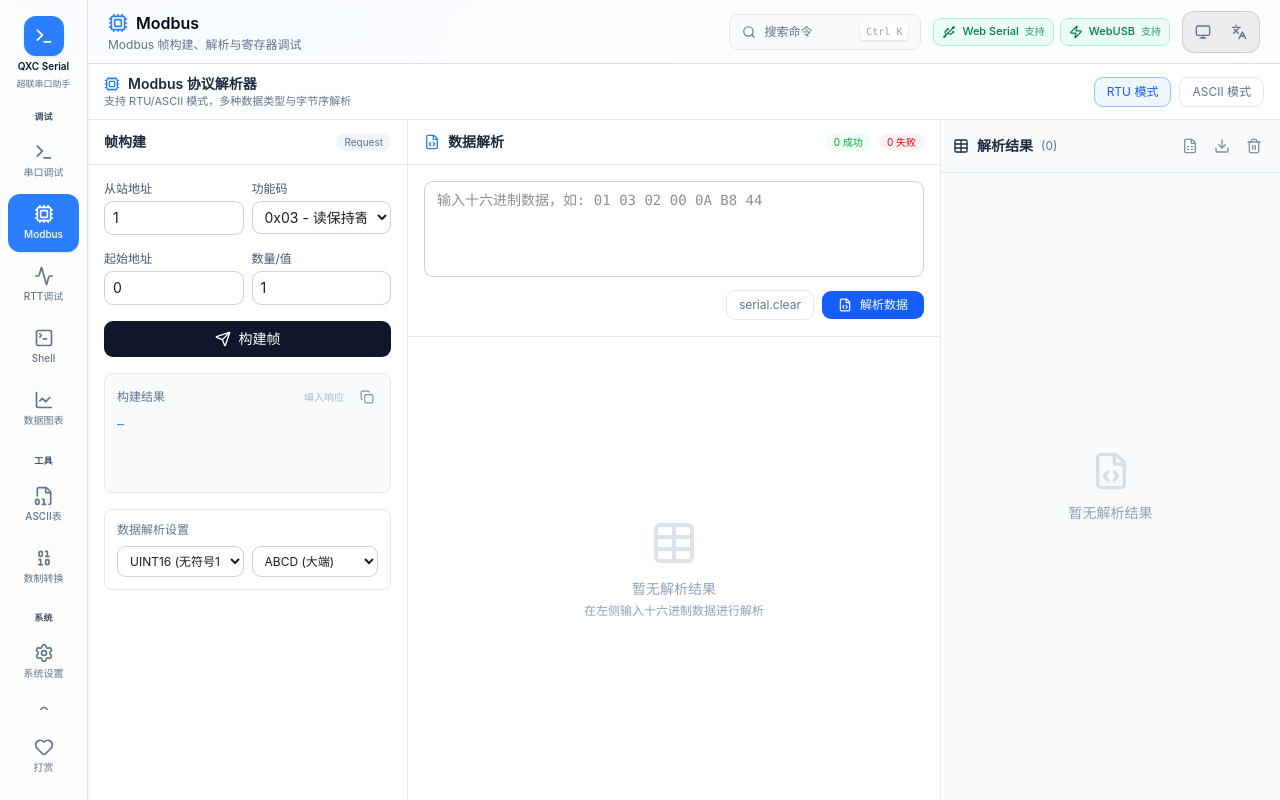
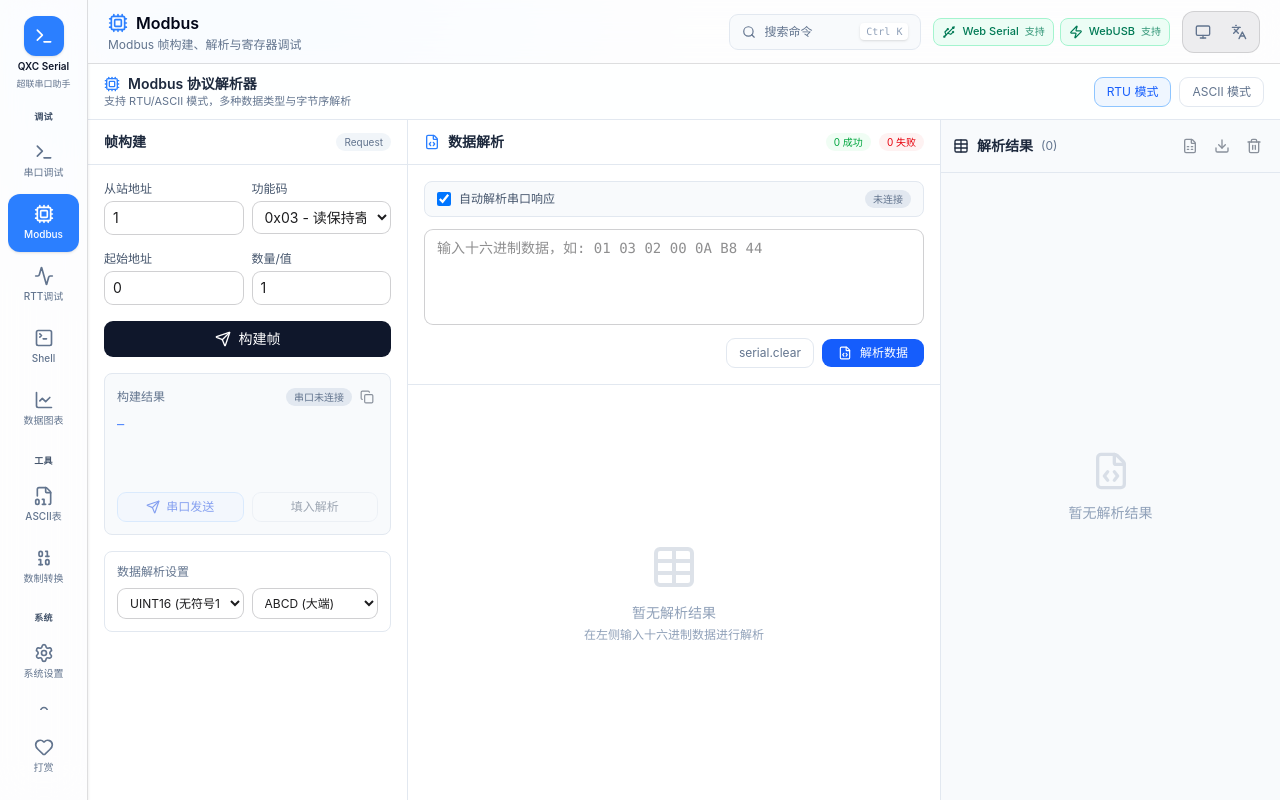
Before and after one commit to qxc4/qxc-serial-assistant, a Vue app: page /modbus in a window 1280 px wide. Built offline with nearby package versions, Linux system fonts and the light colour scheme; the HTML template or start-up script is replaced by a standard one.

Commit message:
feat: send modbus frames over serial

```diff
--- /dev/null
+++ b/src/features/modbus/frameParsing.ts
@@ -0,0 +1,25 @@
+import { ModbusAsciiParser, ModbusRtuParser } from '../../utils/modbus'
+import type { ModbusMode, ModbusParseResult } from '../../types/modbus'
+
+export function bytesToHexInput(bytes: number[] | Uint8Array): string {
+  return Array.from(bytes)
+    .map(byte => byte.toString(16).toUpperCase().padStart(2, '0'))
+    .join(' ')
+}
+
+export function parseCompleteModbusFrame(
+  data: number[] | Uint8Array,
+  mode: ModbusMode,
+  baudRate = 9600,
+): ModbusParseResult | null {
+  const bytes = Array.from(data)
+
+  if (mode === 'rtu') {
+    const parser = new ModbusRtuParser(baudRate)
+    parser.addData(bytes)
+    return parser.tryParse()
+  }
+
+  const parser = new ModbusAsciiParser()
+  return parser.addData(new TextDecoder().decode(new Uint8Array(bytes)))
+}
--- a/src/features/modbus/index.ts
+++ b/src/features/modbus/index.ts
@@ -1 +1,2 @@
 export * from './registerParsing'
+export * from './frameParsing'
--- a/src/views/ModbusView.vue
+++ b/src/views/ModbusView.vue
@@ -1,5 +1,5 @@
 <script setup lang="ts">
-import { ref, computed } from 'vue'
+import { ref, computed, onUnmounted } from 'vue'
 import {
   FileCode,
   Send,
@@ -16,14 +16,28 @@ import {
 } from 'lucide-vue-next'
 import { useSettingsStore } from '../stores/settings'
 import { useI18n } from '../composables/useI18n'
-import { ModbusParser, buildModbusFrame } from '../utils/modbus'
+import { useSerial } from '../composables/useSerial'
+import { buildModbusFrame } from '../utils/modbus'
 import { calculateAllChecksums } from '../utils/checksum'
 import { functionCodeNames } from '../types/modbus'
 import type { ModbusParseResult, ModbusMode } from '../types/modbus'
-import { parseRegisterData, type ByteOrder, type DataType, type RegisterValue } from '../features/modbus'
+import {
+  bytesToHexInput,
+  parseCompleteModbusFrame,
+  parseRegisterData,
+  type ByteOrder,
+  type DataType,
+  type RegisterValue,
+} from '../features/modbus'
 
 const settingsStore = useSettingsStore()
 const { t } = useI18n()
+const {
+  isConnected: isSerialConnected,
+  baudRate,
+  send: sendSerial,
+  onDataReceive,
+} = useSerial()
 
 /** 当前解析模式 */
 const parseMode = ref<ModbusMode>('rtu')
@@ -65,11 +79,12 @@ const buildSettings = ref({
 /** 构建结果 */
 const buildResult = ref('')
 
+const autoParseSerialResponse = ref(true)
+const isSendingModbusRequest = ref(false)
+const lastSerialResponseAt = ref<number | null>(null)
+
 /** 展开的解析结果 */
 const expandedResult = ref<string | null>(null)
-
-/** Modbus 解析器实例 */
-let parser: ModbusParser | null = null
 
 const successfulResultCount = computed(() => parseResults.value.filter(item => item.result?.success).length)
 const failedResultCount = computed(() => parseResults.value.filter(item => !item.result?.success).length)
@@ -111,6 +126,44 @@ const selectedFunctionCode = computed(() => {
   return functionCodeOptions.value.find(fc => fc.value === buildSettings.value.functionCode)
 })
 
+function appendParseResult(input: string, bytes: number[], result: ModbusParseResult | null, error?: string): void {
+  const item: ParseResultItem = {
+    id: `${Date.now()}-${Math.random().toString(36).substr(2, 9)}`,
+    timestamp: Date.now(),
+    input,
+    mode: parseMode.value,
+    result,
+    checksums: calculateAllChecksums(bytes),
+    registers: [],
+    error,
+  }
+
+  if (result && !result.success) {
+    item.error = result.error
+  }
+
+  if (result?.success && result.frame) {
+    const fc = result.frame.functionCode
+    if ([0x03, 0x04].includes(fc) && result.frame.data.length > 1) {
+      const byteCount = result.frame.data[0]
+      const registerData = result.frame.data.slice(1, 1 + byteCount)
+      item.registers = parseRegisterData(
+        registerData,
+        0,
+        dataTypeSettings.value.type,
+        dataTypeSettings.value.byteOrder,
+      )
+    }
+  }
+
+  parseResults.value.unshift(item)
+  expandedResult.value = item.id
+
+  if (parseResults.value.length > 100) {
+    parseResults.value = parseResults.value.slice(0, 100)
+  }
+}
+
 /**
  * 解析输入数据
  */
@@ -140,46 +193,8 @@ function handleParse() {
   }
 
   try {
-    parser = new ModbusParser(parseMode.value)
-
-    const result = parser.parse(bytes)
-    const checksums = calculateAllChecksums(bytes)
-
-    const item: ParseResultItem = {
-      id: `${Date.now()}-${Math.random().toString(36).substr(2, 9)}`,
-      timestamp: Date.now(),
-      input: inputHex.value.trim(),
-      mode: parseMode.value,
-      result,
-      checksums,
-      registers: []
-    }
-
-    if (result && !result.success) {
-      item.error = result.error
-    }
-
-    if (result?.success && result.frame) {
-      const fc = result.frame.functionCode
-      if ([0x03, 0x04].includes(fc) && result.frame.data.length > 1) {
-        const byteCount = result.frame.data[0]
-        const registerData = result.frame.data.slice(1, 1 + byteCount)
-        const startAddr = 0
-        item.registers = parseRegisterData(
-          registerData,
-          startAddr,
-          dataTypeSettings.value.type,
-          dataTypeSettings.value.byteOrder
-        )
-      }
-    }
-
-    parseResults.value.unshift(item)
-    expandedResult.value = item.id
-
-    if (parseResults.value.length > 100) {
-      parseResults.value = parseResults.value.slice(0, 100)
-    }
+    const result = parseCompleteModbusFrame(bytes, parseMode.value, baudRate.value)
+    appendParseResult(inputHex.value.trim(), bytes, result, result ? undefined : '帧未完整或无法解析')
   } catch (e) {
     settingsStore.showToast(t('modbus.buildFailed'))
     console.error('解析失败:', e)
@@ -280,6 +295,45 @@ function useBuildResultAsResponseInput() {
   if (!buildResult.value) return
   inputHex.value = buildResult.value
 }
+
+async function handleSendBuiltFrame() {
+  if (!buildResult.value) {
+    handleBuild()
+  }
+  if (!buildResult.value) return
+  if (!isSerialConnected.value) {
+    settingsStore.showToast('请先在串口页连接设备')
+    return
+  }
+
+  try {
+    isSendingModbusRequest.value = true
+    await sendSerial(buildResult.value, true)
+    settingsStore.showToast('Modbus 请求已发送')
+  } catch (error) {
+    settingsStore.showToast(`发送失败：${error instanceof Error ? error.message : String(error)}`)
+  } finally {
+    isSendingModbusRequest.value = false
+  }
+}
+
+const stopSerialDataListener = onDataReceive((data, direction) => {
+  if (direction !== 'rx' || !autoParseSerialResponse.value || data.length === 0) return
+
+  try {
+    const bytes = Array.from(data)
+    const result = parseCompleteModbusFrame(bytes, parseMode.value, baudRate.value)
+    if (!result) return
+    lastSerialResponseAt.value = Date.now()
+    appendParseResult(bytesToHexInput(bytes), bytes, result)
+  } catch (error) {
+    console.error('Modbus 串口响应自动解析失败:', error)
+  }
+})
+
+onUnmounted(() => {
+  stopSerialDataListener()
+})
 
 /**
  * 复制到剪贴板
@@ -499,8 +553,13 @@ function formatTimestamp(timestamp: number): string {
           <div class="rounded-lg border border-slate-200 bg-slate-50 p-3 dark:border-slate-800 dark:bg-slate-950/60">
             <div class="mb-2 flex items-center justify-between gap-2">
               <span class="text-xs font-medium text-slate-500">{{ t('modbus.buildResult') }}</span>
-              <div class="flex items-center gap-1">
-                <button @click="useBuildResultAsResponseInput" :disabled="!buildResult" class="rounded px-2 py-1 text-[10px] text-slate-500 hover:bg-slate-200 disabled:opacity-40 dark:hover:bg-slate-800">填入响应</button>
+              <div class="flex items-center gap-1 text-[10px]">
+                <span
+                  class="rounded-full px-2 py-0.5"
+                  :class="isSerialConnected ? 'bg-emerald-50 text-emerald-600 dark:bg-emerald-950/40 dark:text-emerald-300' : 'bg-slate-200 text-slate-500 dark:bg-slate-800 dark:text-slate-400'"
+                >
+                  {{ isSerialConnected ? '串口已连接' : '串口未连接' }}
+                </span>
                 <button @click="copyToClipboard(buildResult)" :disabled="!buildResult" class="rounded p-1 hover:bg-slate-200 disabled:opacity-40 dark:hover:bg-slate-800">
                   <Copy class="h-3.5 w-3.5" />
                 </button>
@@ -508,6 +567,23 @@ function formatTimestamp(timestamp: number): string {
             </div>
             <div class="min-h-16 break-all font-mono text-xs text-blue-600 dark:text-blue-400">
               {{ buildResult || '—' }}
+            </div>
+            <div class="mt-3 grid grid-cols-2 gap-2">
+              <button
+                @click="handleSendBuiltFrame"
+                :disabled="!buildResult || !isSerialConnected || isSendingModbusRequest"
+                class="flex items-center justify-center gap-1.5 rounded-lg border border-blue-200 bg-blue-50 px-3 py-1.5 text-xs font-medium text-blue-700 transition-colors hover:bg-blue-100 disabled:cursor-not-allowed disabled:opacity-45 dark:border-blue-900/60 dark:bg-blue-950/30 dark:text-blue-300 dark:hover:bg-blue-950/60"
+              >
+                <Send class="h-3.5 w-3.5" />
+                {{ isSendingModbusRequest ? '发送中' : '串口发送' }}
+              </button>
+              <button
+                @click="useBuildResultAsResponseInput"
+                :disabled="!buildResult"
+                class="rounded-lg border border-slate-200 px-3 py-1.5 text-xs text-slate-600 hover:bg-white disabled:opacity-40 dark:border-slate-700 dark:text-slate-300 dark:hover:bg-slate-900"
+              >
+                填入解析
+              </button>
             </div>
           </div>
 
@@ -541,6 +617,21 @@ function formatTimestamp(timestamp: number): string {
         </div>
 
         <div class="border-b border-slate-200 p-4 dark:border-slate-800">
+          <div class="mb-3 flex flex-wrap items-center justify-between gap-2 rounded-lg border border-slate-200 bg-slate-50 px-3 py-2 dark:border-slate-800 dark:bg-slate-950/50">
+            <label class="flex items-center gap-2 text-xs text-slate-600 dark:text-slate-300">
+              <input v-model="autoParseSerialResponse" type="checkbox" class="h-3.5 w-3.5 rounded border-slate-300 text-blue-600 focus:ring-blue-500" />
+              自动解析串口响应
+            </label>
+            <div class="flex items-center gap-2 text-[10px] text-slate-500">
+              <span
+                class="rounded-full px-2 py-0.5"
+                :class="isSerialConnected ? 'bg-emerald-50 text-emerald-600 dark:bg-emerald-950/40 dark:text-emerald-300' : 'bg-slate-200 text-slate-500 dark:bg-slate-800 dark:text-slate-400'"
+              >
+                {{ isSerialConnected ? `监听 ${baudRate}bps` : '未连接' }}
+              </span>
+              <span v-if="lastSerialResponseAt" class="text-slate-400">最近 {{ formatTimestamp(lastSerialResponseAt) }}</span>
+            </div>
+          </div>
           <textarea v-model="inputHex" :placeholder="t('modbus.inputPlaceholder')" class="h-24 w-full resize-none rounded-lg border border-slate-200 bg-slate-50 px-3 py-2 font-mono text-sm outline-none focus:border-blue-500 dark:border-slate-700 dark:bg-slate-950/60"></textarea>
           <div class="mt-2 flex items-center justify-end gap-2">
             <button @click="inputHex = ''" class="rounded-lg border border-slate-200 px-3 py-1.5 text-xs text-slate-500 hover:bg-slate-100 dark:border-slate-700 dark:hover:bg-slate-800">{{ t('serial.clear') }}</button>
```
Also changed, not shown: 1 other file (tests, documents, lock files or other folders).
